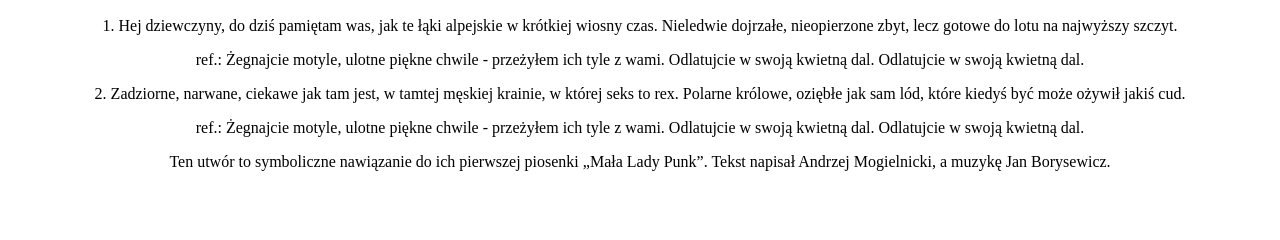
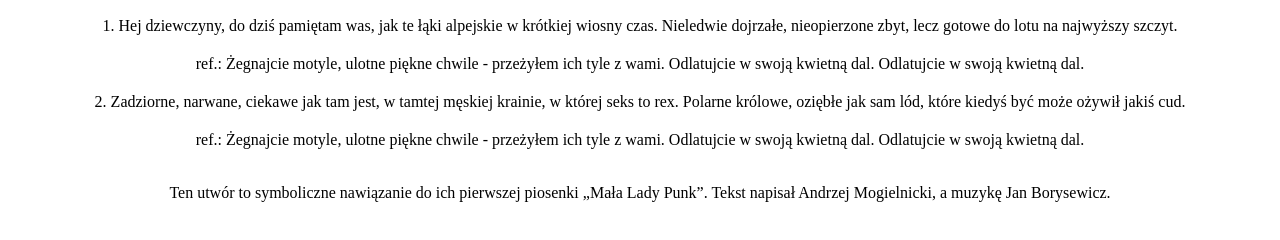
Before and after one commit to michal-and-programming/nauka-gita, a plain HTML site: page index.html in a window 1280 px wide. Shown: the part 110-350 px from the top of the page. Drawn offline with Linux system fonts and the light colour scheme.

Commit message:
Add css for footer

```diff
--- a/css/style.css
+++ b/css/style.css
@@ -1,4 +1,10 @@
 body {
   text-align: center;
-  align-items: center;
 }
+p {
+  margin: 20px;
+}
+
+footer {
+  margin-top: 35px;
+}
```
